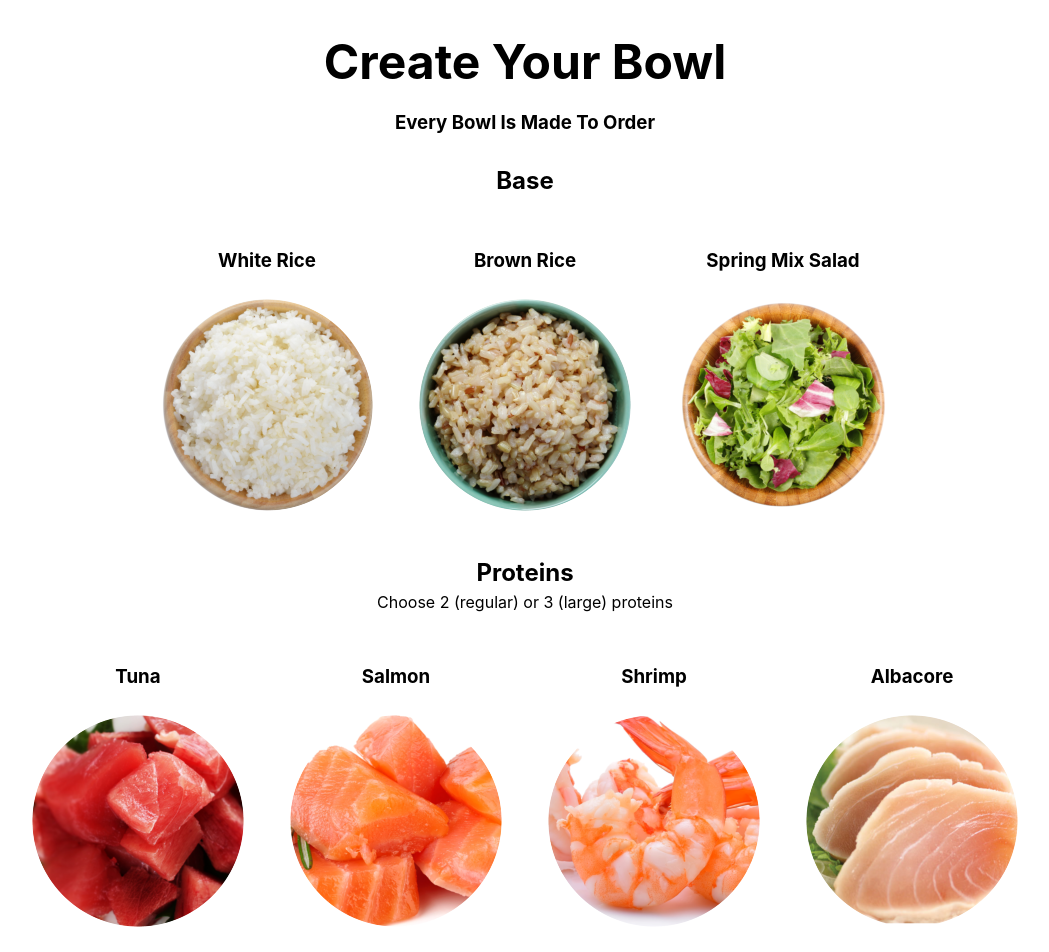
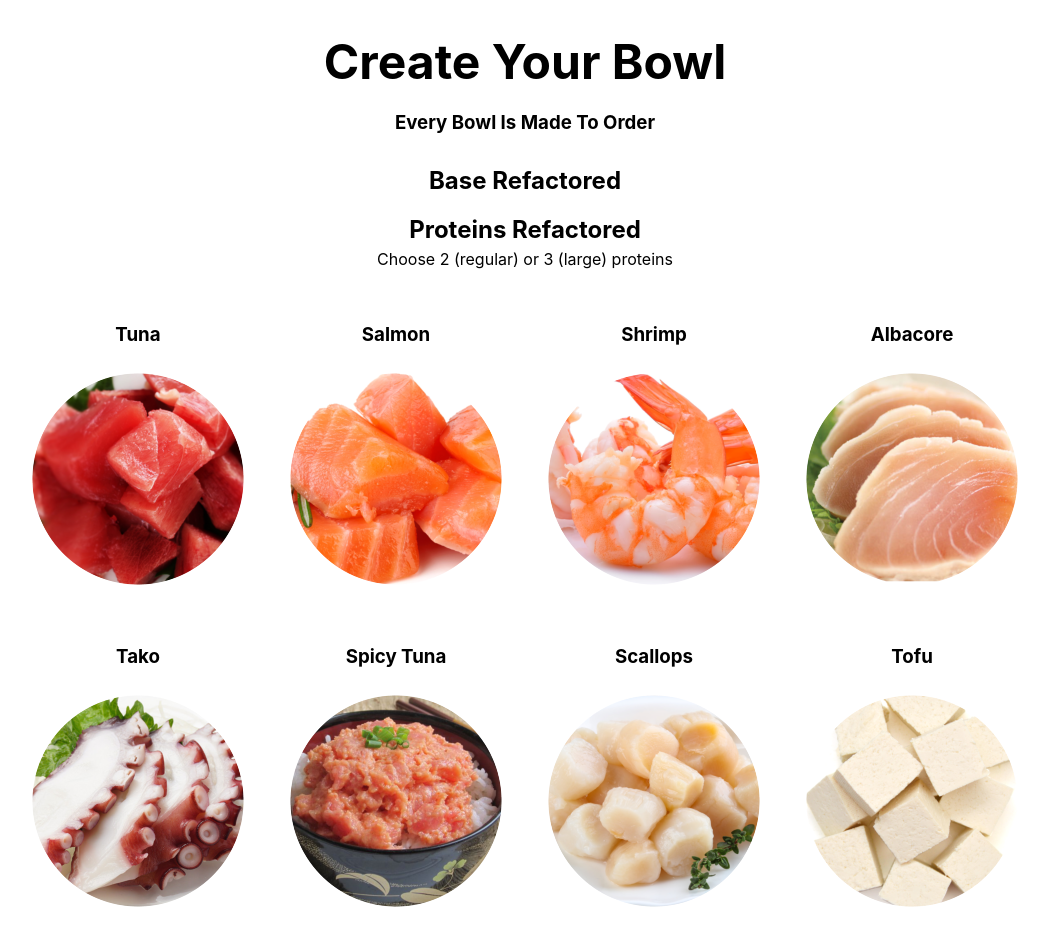
Before and after one commit to billyxuding/PokeSquare, a React (Create React App) app in the folder client/: page /order in a window 1280 px wide. Shown: the top 952 px of the page, without its empty margins (115-1164 px from the left). Built offline with nearby package versions, Linux system fonts and the light colour scheme.

Commit message:
factored out proteins component

```diff
--- a/client/src/App.css
+++ b/client/src/App.css
@@ -1,11 +1,12 @@
-.ingredients {
+.category {
 	display: flex;
 	flex-wrap: wrap;
 	justify-content: center;
 }
-	.ingredients div {
-		margin: 15px;
-	}
+
+.option {
+	margin: 15px;
+}
 
 .block {
 	margin-top: 10px;
@@ -15,7 +16,7 @@
 	display: block;
 }
 
-h1 {
+.create-bowl {
 	font-size: 36pt;
 }
 
--- a/client/src/Components/Category.js
+++ b/client/src/Components/Category.js
@@ -1,13 +1,13 @@
 import React from 'react';
 
 const Category = props => {
-	const { ingredients, checkHandler } = props;
+	const { options, checkHandler } = props;
 
     return (
-        <div className="ingredients">
+        <div className="category">
 			{
-				ingredients.map((item, i) =>
-					<div key={i}>
+				options.map((item, i) =>
+					<div key={i} className="option">
 						<input type="checkbox" name={ item.name } className="checkbox" id={ item.id } checked={ item.checked } onChange={ checkHandler } />
 						<label className="label" htmlFor={ item.id }>
 							<h3>{ item.name }</h3>
--- a/client/src/Components/Proteins.js
+++ /dev/null
@@ -1,89 +0,0 @@
-import React from 'react';
-import tuna from '../Images/proteins/tuna.png';
-import salmon from '../Images/proteins/salmon.png';
-import shrimp from '../Images/proteins/shrimp.png';
-import albacore from '../Images/proteins/albacore.png';
-import tako from '../Images/proteins/tako.png';
-import spicyTuna from '../Images/proteins/spicy-tuna.png';
-import scallops from '../Images/proteins/scallop.png';
-import tofu from '../Images/proteins/tofu.png';
-
-const Proteins = props => {
-    const { order, setOrder } = props;
-
-    const checkHandler = e => {
-        let newProteins;
-        if (e.target.checked) {
-            newProteins = [...order.proteins, e.target.name];
-        } else {
-            newProteins = order.proteins.filter((item) => item !== e.target.name);
-        }
-        setOrder({
-            ...order,
-            proteins: newProteins
-        });
-    }
-
-    return (
-        <div className="ingredients">
-            <div>
-                <input type="checkbox" name="Tuna" className="checkbox" id="tuna" onChange={ checkHandler } />
-                <label className="label" htmlFor="tuna">
-                    <h3>Tuna</h3>
-                    <img src={ tuna } alt="tuna" />
-                </label>
-            </div>
-            <div>
-                <input type="checkbox" name="Salmon" className="checkbox" id="salmon" onChange={ checkHandler } />
-                <label className="label" htmlFor="salmon">
-                    <h3>Salmon</h3>
-                    <img src={ salmon } alt="salmon" />
-                </label>
-            </div>
-            <div>
-                <input type="checkbox" name="Shrimp" className="checkbox" id="shrimp" onChange={ checkHandler } />
-                <label className="label" htmlFor="shrimp">
-                    <h3>Shrimp</h3>
-                    <img src={ shrimp } alt="shrimp" />
-                </label>
-            </div>
-            <div>
-                <input type="checkbox" name="Albacore" className="checkbox" id="albacore" onChange={ checkHandler } />
-                <label className="label" htmlFor="albacore">
-                    <h3>Albacore</h3>
-                    <img src={ albacore } alt="albacore" />
-                </label>
-            </div>
-            <div>
-                <input type="checkbox" name="Tako" className="checkbox" id="tako" onChange={ checkHandler } />
-                <label className="label" htmlFor="tako">
-                    <h3>Tako</h3>
-                    <img src={ tako } alt="tako" />
-                </label>
-            </div>
-            <div>
-                <input type="checkbox" name="Spicy Tuna" className="checkbox" id="spicy-tuna" onChange={ checkHandler } />
-                <label className="label" htmlFor="spicy-tuna">
-                    <h3>Spicy Tuna</h3>
-                    <img src={ spicyTuna } alt="spicy-tuna" />
-                </label>
-            </div>
-            <div>
-                <input type="checkbox" name="Scallops" className="checkbox" id="scallops" onChange={ checkHandler } />
-                <label className="label" htmlFor="scallops">
-                    <h3>Scallops</h3>
-                    <img src={ scallops } alt="scallops" />
-                </label>
-            </div>
-            <div>
-                <input type="checkbox" name="Tofu" className="checkbox" id="tofu" onChange={ checkHandler } />
-                <label className="label" htmlFor="tofu">
-                    <h3>Tofu</h3>
-                    <img src={ tofu } alt="tofu" />
-                </label>
-            </div>
-        </div>
-    )
-};
-
-export default Proteins;
--- a/client/src/Views/Menu.js
+++ b/client/src/Views/Menu.js
@@ -1,11 +1,16 @@
 import React from 'react';
 import { Link } from '@reach/router';
-import Bases from '../Components/Bases';
-import Proteins from '../Components/Proteins';
-import Sauces from '../Components/Sauces';
-import Sides from '../Components/Sides';
 import Category from '../Components/Category';
-import Toppings from '../Components/Toppings';
+
+// images
+import tuna from '../Images/proteins/tuna.png';
+import salmon from '../Images/proteins/salmon.png';
+import shrimp from '../Images/proteins/shrimp.png';
+import albacore from '../Images/proteins/albacore.png';
+import tako from '../Images/proteins/tako.png';
+import spicyTuna from '../Images/proteins/spicy-tuna.png';
+import scallops from '../Images/proteins/scallop.png';
+import tofu from '../Images/proteins/tofu.png';
 import housePoke from '../Images/sauces/house-poke.png';
 import srirachaAioli from '../Images/sauces/sriracha-aioli.png';
 import wasabiAioli from '../Images/sauces/wasabi-aioli.png';
@@ -46,21 +51,72 @@ const Menu = props => {
 
     return (
         <div>
-			<h1>
+			<h1 className="create-bowl">
 				Create Your Bowl<br />
 				<span className="block subheader1">Every Bowl Is Made To Order</span>
 			</h1>
-            <h2>Base</h2>
-			<Bases order={ order } setOrder={ setOrder } />
+            <h2>Base Refactored</h2>
+			{/* <Bases order={ order } setOrder={ setOrder } /> */}
 			<h2>
-				Proteins
+				Proteins Refactored
 				<span className="block subheader2">Choose 2 &#40;regular&#41; or 3 &#40;large&#41; proteins</span>
 			</h2>
-			<Proteins order={ order } setOrder={ setOrder } />
+			<Category
+				options={[
+					{
+						name: "Tuna",
+						id: "tuna",
+						checked: order.proteins.includes("Tuna"),
+						src: tuna
+					},
+					{
+						name: "Salmon",
+						id: "salmon",
+						checked: order.proteins.includes("Salmon"),
+						src: salmon
+					},
+					{
+						name: "Shrimp",
+						id: "shrimp",
+						checked: order.proteins.includes("Shrimp"),
+						src: shrimp
+					},
+					{
+						name: "Albacore",
+						id: "albacore",
+						checked: order.proteins.includes("Albacore"),
+						src: albacore
+					},
+					{
+						name: "Tako",
+						id: "tako",
+						checked: order.proteins.includes("Tako"),
+						src: tako
+					},
+					{
+						name: "Spicy Tuna",
+						id: "spicy-tuna",
+						checked: order.proteins.includes("Spicy Tuna"),
+						src: spicyTuna
+					},
+					{
+						name: "Scallops",
+						id: "scallops",
+						checked: order.proteins.includes("Scallops"),
+						src: scallops
+					},
+					{
+						name: "Tofu",
+						id: "tofu",
+						checked: order.proteins.includes("Tofu"),
+						src: tofu
+					}
+				]}
+				checkHandler={ e => checkHandler(e, "proteins")}
+			/>
 			<h2>Sauces Refactored</h2>
-			{/* <Sauces order={ order } setOrder={ setOrder } /> */}
 			<Category
-				ingredients={[
+				options={[
 					{
 						name: "House Poke",
 						id: "house-poke",
@@ -90,7 +146,7 @@ const Menu = props => {
 			/>
 			<h2>Sides Refactored</h2>
 			<Category
-				ingredients={[
+				options={[
 					{
 						name: "Crab Salad",
 						id: "crab-salad",
@@ -138,7 +194,7 @@ const Menu = props => {
 			/>
 			<h2>Toppings Refactored</h2>
 			<Category
-				ingredients={[
+				options={[
 					{
 						name: "Corn",
 						id: "corn",
```
